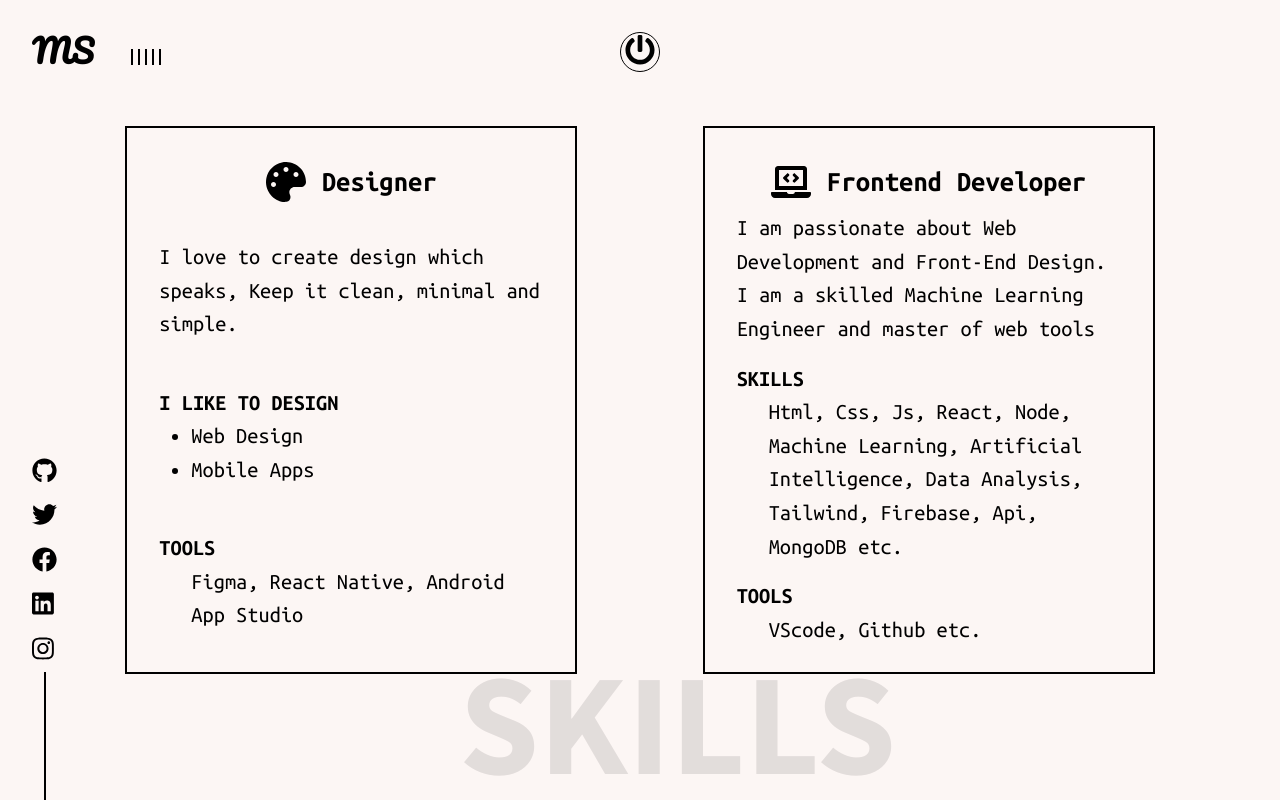
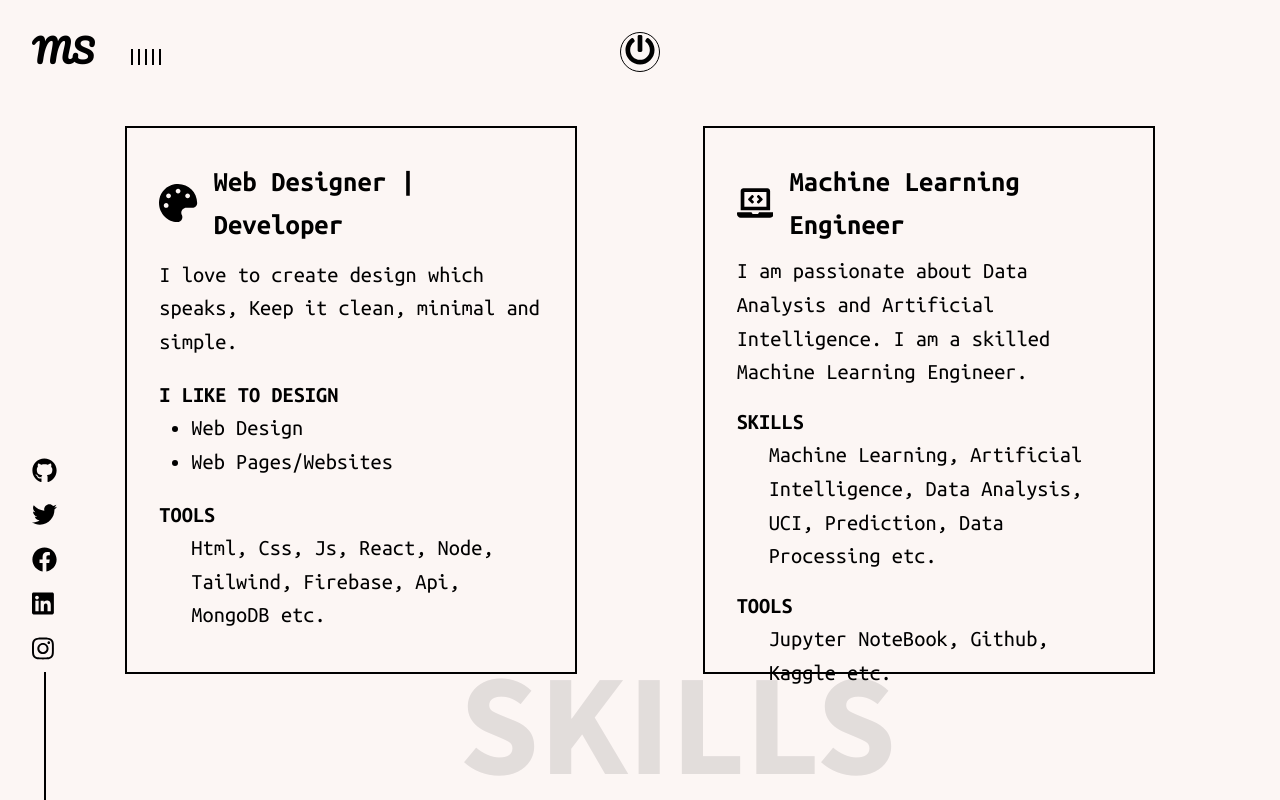
Before and after one commit to Milan-Sharma-449/portfolio-3d, a React (Create React App) app: page /skills in a window 1280 px wide. Built offline with nearby package versions, Linux system fonts and the light colour scheme.

Commit message:
added new skills

```diff
--- a/src/components/AboutPage.js
+++ b/src/components/AboutPage.js
@@ -72,9 +72,9 @@ const AboutPage = () => {
             <img src={astronaut} alt="spaceman" />
         </Spaceman>
         <Main>
-        I'm a front-end developer located in India. I love to create simple yet beautiful websites with great user experience.
+        I'm a front-end developer | Machine Learning Engineer located in India.
 <br /> <br/>
-I'm interested in the whole frontend stack Like trying new things and building great projects. I'm an independent freelancer and also have industrial experience of 1.1 year. I love to play e-games and read books.
+I'm interested in the whole Machine Learning field and frontend stack, Like trying new things and building great projects. I'm an independent freelancer and also have industrial experience of 1.1 year. I love to play e-games and read books.
 <br/> <br/>
 I believe everything is an Art when you put your consciousness in it. <br/><br/>You can connect with me via social links.
         </Main>
--- a/src/components/MySkillsPage.js
+++ b/src/components/MySkillsPage.js
@@ -93,7 +93,7 @@ const MySkillsPage = () => {
 <ParticleComponent theme='light' />
             <Main>
 <Title>
-    <Design width={40} height={40} /> Designer
+    <Design width={40} height={40} /> Web Designer | Developer
 </Title>
 <Description>
 I love to create design which speaks, Keep it clean, minimal and simple.
@@ -105,36 +105,34 @@ I love to create design which speaks, Keep it clean, minimal and simple.
         Web Design
     </li>
     <li>
-        Mobile Apps
+        Web Pages/Websites
     </li>
 </ul>
 </Description>
 <Description>
 <strong>Tools</strong>
-      <p> Figma,
-       React Native,
-       Android App Studio</p>
+      <p> Html, Css, Js, React, Node, Tailwind, Firebase, Api, MongoDB etc.</p>
 
 </Description>
 
             </Main>
             <Main>
 <Title>
-    <Develope width={40} height={40} /> Frontend Developer
+    <Develope width={40} height={40} /> Machine Learning Engineer
 </Title>
 <Description>
-I am passionate about Web Development and Front-End Design. I am a skilled Machine Learning Engineer and master of web tools
+I am passionate about Data Analysis and Artificial Intelligence. I am a skilled Machine Learning Engineer.
 </Description>
 <Description>
 <strong>Skills</strong>
 <p>
-Html, Css, Js, React, Node, Machine Learning, Artificial Intelligence, Data Analysis, Tailwind, Firebase, Api, MongoDB etc.
+Machine Learning, Artificial Intelligence, Data Analysis, UCI, Prediction, Data Processing  etc.
 </p>
 </Description>
 <Description>
 <strong>Tools</strong>
 <p>
-VScode, Github etc.
+Jupyter NoteBook, Github, Kaggle etc.
 </p>
 </Description>
 
```
